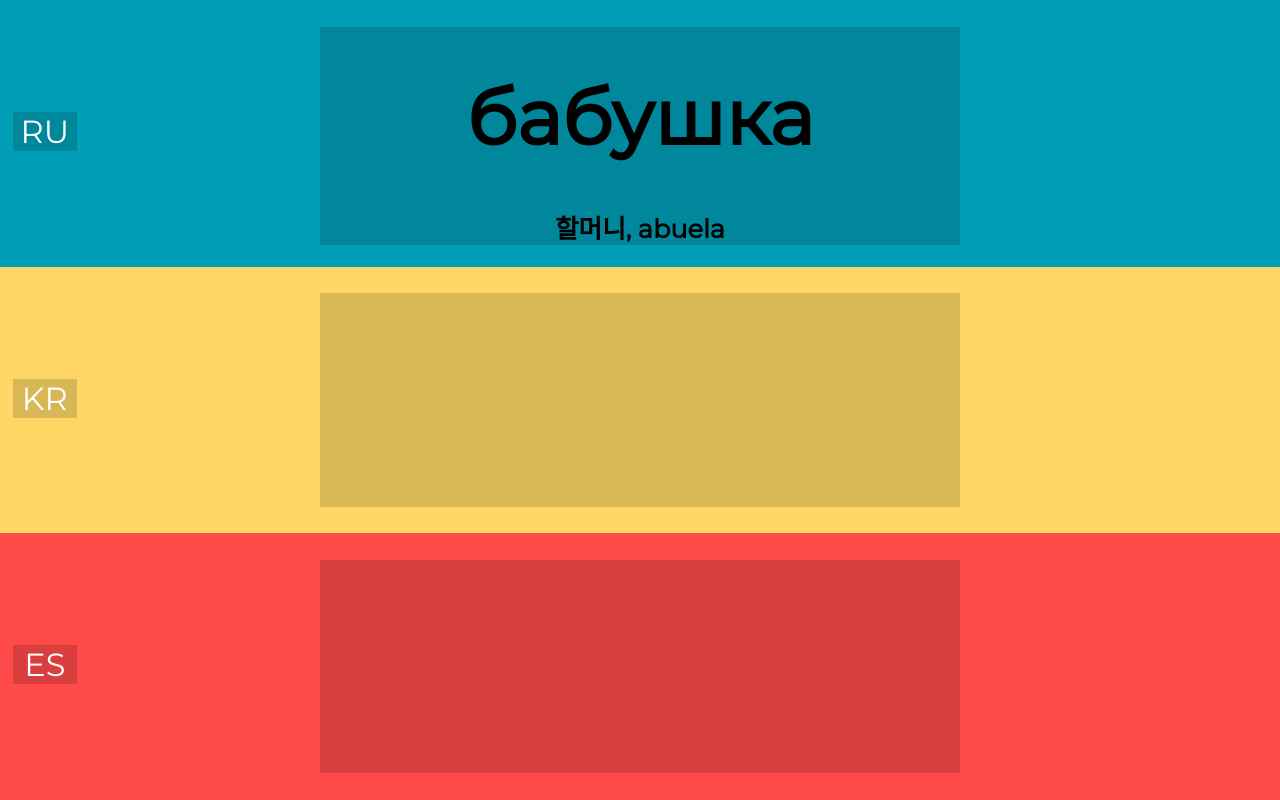
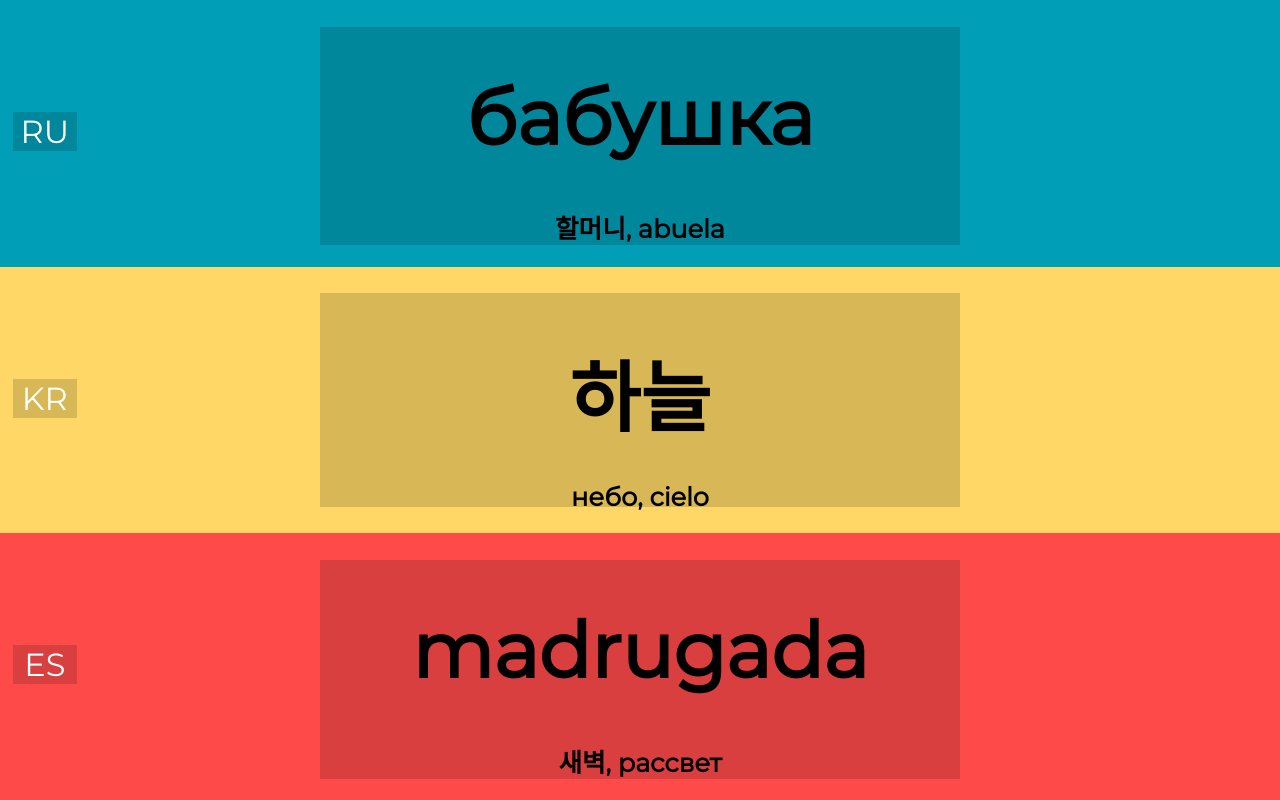
Before and after one commit to l-emi/foreign-words, a plain HTML site: page index.html in a window 1280 px wide. Drawn offline with nearby package versions, Linux system fonts and the light colour scheme.

Commit message:
Finish translations

```diff
--- a/index.html
+++ b/index.html
@@ -26,6 +26,7 @@
             </div>
            <div class="word-container">
                <p id="kr-word" class="word"></p>
+               <p id="kr-definition" class="definition"></p>
            </div>
        </div>
        <div id="spanish" class="boxes">
@@ -33,7 +34,8 @@
                ES
            </div>
            <div class="word-container">
-               <p id="es-word" class="word"></p>
+               <p id="es-word" class="word" style="padding-bottom:4.5%"></p>
+               <p id="es-definition" class="definition"></p>
            </div>
        </div>
 
--- a/script.js
+++ b/script.js
@@ -11,31 +11,34 @@ var russianWords = [
 ];
 
 var koreanWords = [
-    [],
-    [],
-    [],
-    [],
-    [],
-    [],
-    []
+    ['하늘', 'небо, cielo'],
+    ['친구', 'друг, amigo'],
+    ['우유', 'молоко, leche'],
+    ['뚱뚱하다', 'быть толстым, ser gorgo'],
+    ['사진', 'фотография, foto'],
+    ['사람', 'человек, persona'],
+    ['기다리다', 'ждать, esperar']
 ];
 
 var spanishWords = [
-    [],
-    [],
-    [],
-    [],
-    [],
-    [],
-    []
+    ['madrugada', '새벽, рассвет'],
+    ['manzana', '사과, яблоко'],
+    ['amarillo', '노란, жёлтый'],
+    ['cascabel', '벨, колокол'],
+    ['hechizo', '마법, заклинание'],
+    ['anochecer', '저녁, наступит вечер'],
+    ['ojalá', '바라건대, надеюсь']
 ];
 
 $(document).ready(function randomize() {
 	var i = Math.floor(Math.random() * russianWords.length); //Random number
+
 	$('#ru-word').append(russianWords[i][0]);
     $('#ru-definition').append(russianWords[i][1]);
-	//$('#kr-word').append(words[i][1]);
-	//$('#es-word').append(words[i][2]);
+    $('#kr-word').append(koreanWords[i][0]);
+    $('#kr-definition').append(koreanWords[i][1]);
+    $('#es-word').append(spanishWords[i][0]);
+    $('#es-definition').append(spanishWords[i][1]);
 
 	$('body').click(function(){
 		location.reload();
```
